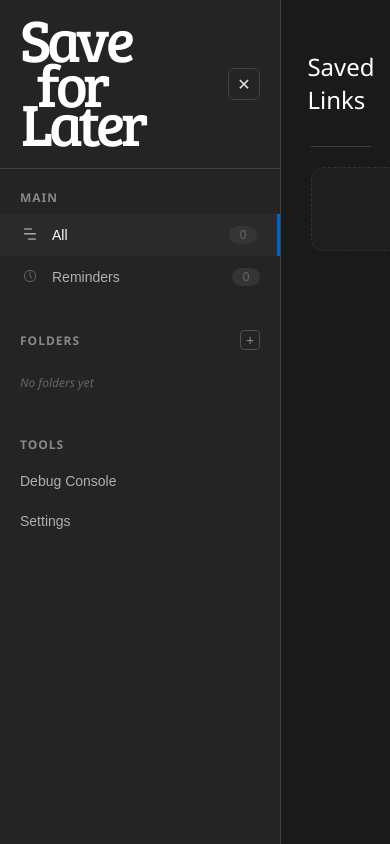
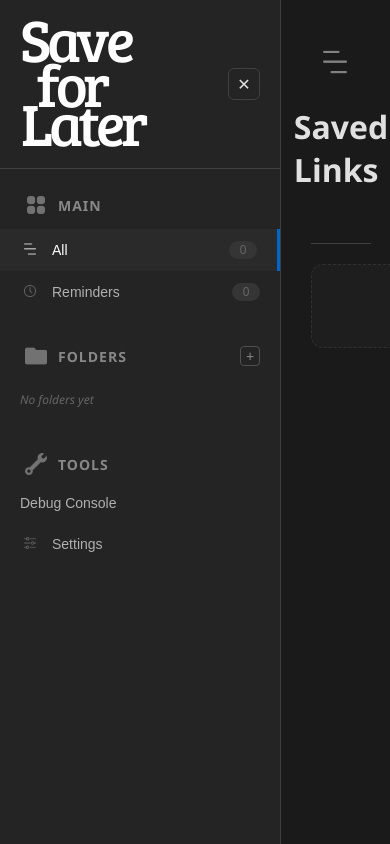
Before and after one commit to luizwardo/save-for-later, a browser extension: page save-for-later-extension/src/settings/settings.html in a window 390 px wide. Drawn offline with Linux system fonts and the light colour scheme.

Commit message:
Implement auto-delete feature for past reminders and update settings management

```diff
--- a/save-for-later-extension/src/settings/settings.css
+++ b/save-for-later-extension/src/settings/settings.css
@@ -600,20 +600,12 @@ body {
   align-items: center;
 }
 
-.content-header h1 {
-  margin: 0;
-  font-size: 24px;
-  font-weight: 300;
-  color: #ffffff;
+.header-icon {
+  width: 24px;
+  height: 24px;
+  margin-right: 12px;
+  filter: brightness(0.8);
 }
-
-.header-actions {
-  display: flex;
-  gap: 12px;
-  align-items: center;
-}
-
-
 
 .content-section {
   display: none;
@@ -1481,3 +1473,43 @@ body {
     height: 140px;
   }
 }
+
+/* New styles for folder icons in nav groups */
+.folder-title-with-icon {
+  display: flex;
+  align-items: center;
+  gap: 6px;
+  font-weight: 700; /* Make text bolder */
+  font-size: 14px; /* Make text bigger */
+}
+
+.folder-icon {
+  margin-left: 5px;
+  margin-right: 5px;
+  width: 22px; /* Make icons smaller */
+  height: 22px;
+  filter: brightness(0.7);
+  transition: filter 0.2s ease;
+}
+
+.nav-group:hover .folder-icon {
+  filter: brightness(1);
+}
+
+
+.main-icon {
+  filter: brightness(0.7);
+  transition: filter 0.2s ease;
+}
+
+.nav-group:hover .main-icon {
+  filter: brightness(1);
+}
+.main-icon {
+  filter: brightness(0.7);
+  transition: filter 0.2s ease;
+}
+
+.nav-group:hover .main-icon {
+  filter: brightness(1);
+}
--- a/save-for-later-extension/src/settings/settings.html
+++ b/save-for-later-extension/src/settings/settings.html
@@ -18,7 +18,12 @@
 
       <nav class="sidebar-nav">
         <div class="nav-group">
-          <div class="nav-group-title">Main</div>
+          <div class="nav-group-title">
+            <span class="folder-title-with-icon">
+              <img src="../assets/select-all.png" alt="All" class="main-icon">
+              Main
+            </span>
+          </div>
           <ul class="nav-list">
             <li>
               <button class="nav-item active" data-section="all-links">
@@ -43,7 +48,10 @@
 
         <div class="nav-group">
           <div class="nav-group-title">
-            <span>Folders</span>
+            <span class="folder-title-with-icon">
+              <img src="../assets/folder.png" alt="Folder" class="folder-icon">
+              Folders
+            </span>
             <button id="add-folder-btn" class="add-btn">+</button>
           </div>
           <ul class="nav-list" id="folders-nav">
@@ -54,7 +62,12 @@
         </div>
 
         <div class="nav-group">
-          <div class="nav-group-title">Tools</div>
+          <div class="nav-group-title">
+            <span class="folder-title-with-icon">
+              <img src="../assets/wrench.png" alt="Tools" class="folder-icon">
+              Tools
+            </span>
+          </div>
           <ul class="nav-list">
             <li>
               <button class="nav-item" data-section="debug">
@@ -63,6 +76,9 @@
             </li>
             <li>
               <button class="nav-item" data-section="settings">
+                <span class="nav-icon">
+                  <img src="../assets/setting-lines.png" alt="Settings">
+                </span>
                 <span class="nav-text">Settings</span>
               </button>
             </li>
@@ -74,6 +90,7 @@
     <main class="main-content">
       <div id="all-links-section" class="content-section active">
         <header class="content-header">
+          <img src="../assets/burger.png" alt="All Links" class="header-icon">
           <h1>Saved Links</h1>
           <div class="header-actions">
           </div>
@@ -85,6 +102,7 @@
 
       <div id="reminders-section" class="content-section">
         <header class="content-header">
+          <img src="../assets/clock.png" alt="Reminders" class="header-icon">
           <h1>Reminders</h1>
           <div class="header-actions">
             <div class="reminder-filter-controls">
@@ -114,6 +132,7 @@
 
       <div id="folder-content-section" class="content-section">
         <header class="content-header">
+          <img src="../assets/folder.png" alt="Folder" class="header-icon">
           <h1 id="folder-title">Folder Name</h1>
           <div class="header-actions">
           </div>
@@ -125,6 +144,7 @@
 
       <div id="debug-section" class="content-section">
         <header class="content-header">
+          <img src="../assets/wrench.png" alt="Debug" class="header-icon">
           <h1>Debug Console</h1>
         </header>
         <div class="section">
@@ -139,19 +159,14 @@
 
       <div id="settings-section" class="content-section">
         <header class="content-header">
+          <img src="../assets/setting-lines.png" alt="Settings" class="header-icon">
           <h1>Settings</h1>
+          <div class="header-actions">
+          </div>
         </header>
         <div class="section">
           <h2>General</h2>
           <div class="settings-grid">
-            <div class="setting-item">
-              <span>Default reminder time</span>
-              <select id="default-time">
-                <option value="1">1 hour</option>
-                <option value="24">1 day</option>
-                <option value="168">1 week</option>
-              </select>
-            </div>
             <div class="setting-item">
               <span>Auto-delete past reminders</span>
               <input type="checkbox" id="auto-delete">
--- a/save-for-later-extension/src/settings/settings.js
+++ b/save-for-later-extension/src/settings/settings.js
@@ -17,6 +17,8 @@ document.addEventListener("DOMContentLoaded", async () => {
   const newFolderInput = document.getElementById("new-folder-input");
   const foldersNav = document.getElementById("folders-nav");
 
+  const autoDeleteCheckbox = document.getElementById("auto-delete");
+
   // Debug logging function
   function debugLog(message, level = "info") {
     const timestamp = new Date().toLocaleTimeString();
@@ -63,6 +65,36 @@ document.addEventListener("DOMContentLoaded", async () => {
       console.error("Test notification error:", error);
     }
   });
+
+  // Load settings on page load
+  async function loadSettings() {
+    try {
+      const result = await chrome.storage.local.get(["autoDeletePastReminders"]);
+      const autoDelete = result.autoDeletePastReminders || false;
+
+      if (autoDeleteCheckbox) {
+        autoDeleteCheckbox.checked = autoDelete;
+      }
+    } catch (error) {
+      console.error("Error loading settings:", error);
+    }
+  }
+
+  // Save settings when checkbox changes
+  function initSettingsListeners() {
+    if (autoDeleteCheckbox) {
+      autoDeleteCheckbox.addEventListener("change", async (e) => {
+        try {
+          await chrome.storage.local.set({
+            autoDeletePastReminders: e.target.checked
+          });
+          console.log("Auto-delete setting saved:", e.target.checked);
+        } catch (error) {
+          console.error("Error saving setting:", error);
+        }
+      });
+    }
+  }
 
   // Initialize debug info on load
   async function initDebugInfo() {
@@ -834,8 +866,10 @@ document.addEventListener("DOMContentLoaded", async () => {
   initSidebarNavigation();
   initFolderManagement();
   addLinkEventListeners();
+  initSettingsListeners(); // Add this line
   await loadFolders();
   await updateReminderCounts();
+  await loadSettings(); // Add this line
 
   // Load initial section (All Links)
   const allLinksNav = document.querySelector('[data-section="all-links"]');
@@ -920,14 +954,40 @@ document.addEventListener("DOMContentLoaded", async () => {
 
 async function loadReminders() {
   try {
-    const result = await chrome.storage.local.get(["reminders"]);
+    const result = await chrome.storage.local.get(["reminders", "autoDeletePastReminders"]);
     const reminders = result.reminders || [];
+    const autoDelete = result.autoDeletePastReminders || false;
 
     const now = new Date();
-    const upcomingReminders = reminders.filter(
+
+    // If auto-delete is enabled, filter out past reminders and update storage
+    let filteredReminders = reminders;
+    if (autoDelete) {
+      const pastReminders = reminders.filter(r => new Date(r.reminderDate) <= now && r.triggered);
+      const activeReminders = reminders.filter(r => !(new Date(r.reminderDate) <= now && r.triggered));
+
+      if (pastReminders.length > 0) {
+        // Delete past reminders from storage
+        await chrome.storage.local.set({ reminders: activeReminders });
+
+        // Clear their alarms
+        for (const reminder of pastReminders) {
+          try {
+            await chrome.alarms.clear(reminder.id);
+          } catch (error) {
+            console.warn("Failed to clear alarm for reminder:", reminder.id);
+          }
+        }
+
+        console.log(`Auto-deleted ${pastReminders.length} past reminders`);
+        filteredReminders = activeReminders;
+      }
+    }
+
+    const upcomingReminders = filteredReminders.filter(
       (r) => new Date(r.reminderDate) > now && !r.triggered
     );
-    const pastReminders = reminders.filter(
+    const pastReminders = filteredReminders.filter(
       (r) => new Date(r.reminderDate) <= now || r.triggered
     );
 
```
Also changed, not shown: save-for-later-extension/src/background.js (+82 -0 lines).
